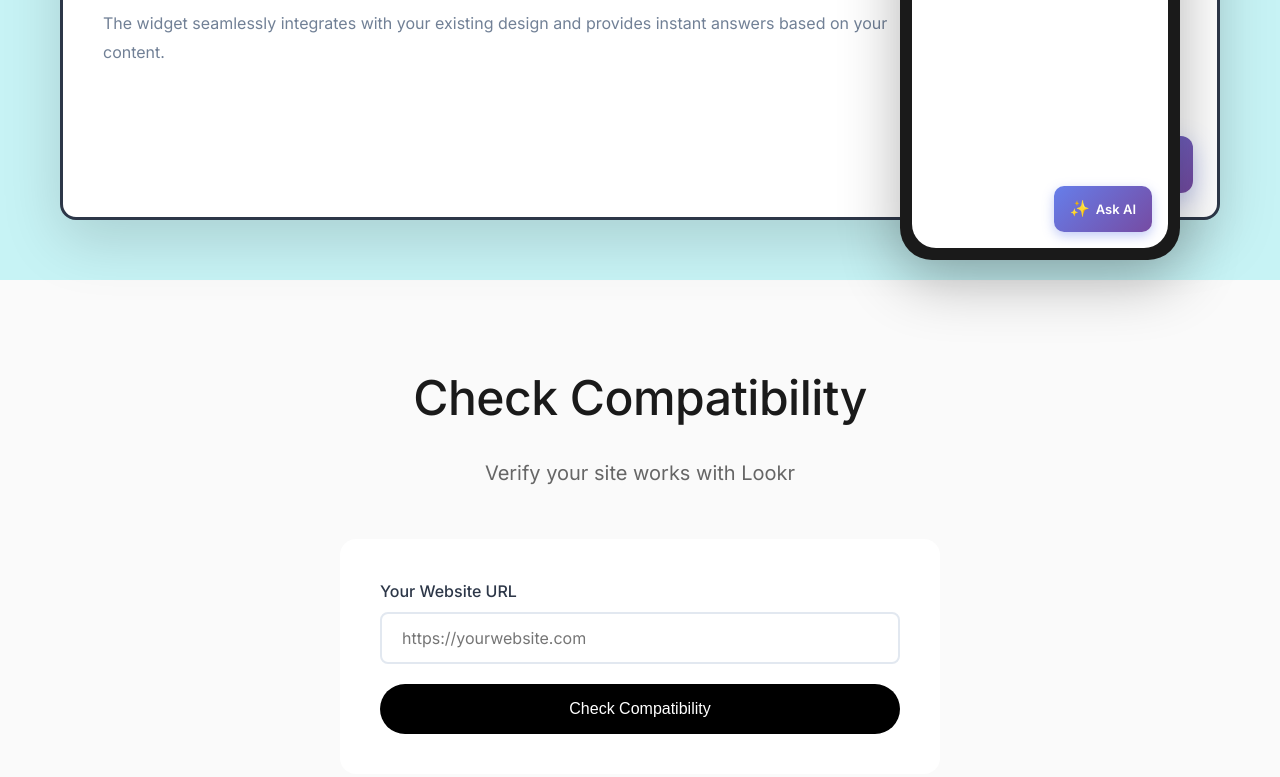
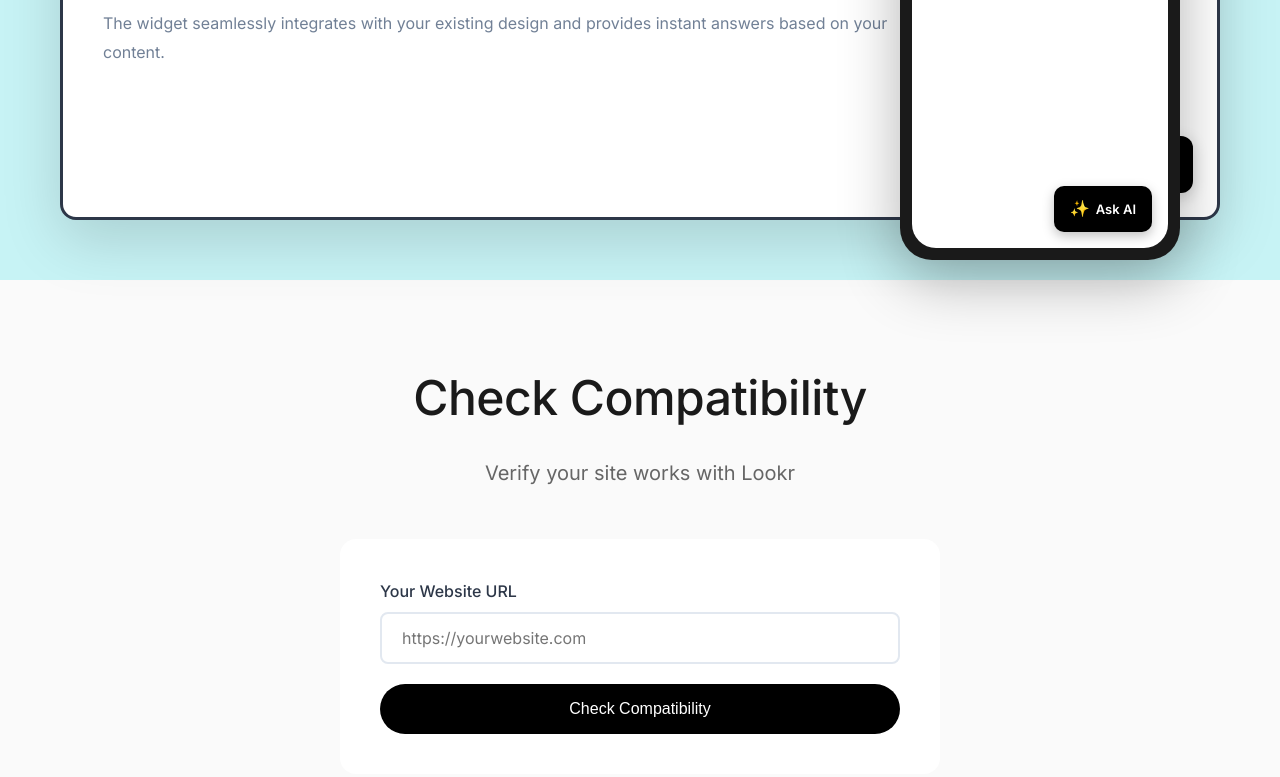
Before and after one commit to tadivirtual/lookr-backend, a website: page index.html in a window 1280 px wide. Shown: the part 797-1574 px from the top of the page. Drawn offline with Linux system fonts and the light colour scheme; a script that the page names is missing.

Commit message:
Update index.html

```diff
--- a/index.html
+++ b/index.html
@@ -227,7 +227,7 @@
       position: absolute;
       bottom: 24px;
       right: 24px;
-      background: linear-gradient(135deg, #667eea 0%, #764ba2 100%);
+      background: #000000;
       border-radius: 12px;
       padding: 14px 20px;
       display: flex;
@@ -236,9 +236,9 @@
       font-size: 15px;
       font-weight: 600;
       color: white;
-      box-shadow: 0 8px 24px rgba(102, 126, 234, 0.4);
+      box-shadow: 0 4px 16px rgba(0, 0, 0, 0.2);
       cursor: pointer;
-      transition: transform 0.3s;
+      transition: all 0.3s;
     }
 
     .widget-button:hover {
@@ -295,7 +295,7 @@
       position: absolute;
       bottom: 16px;
       right: 16px;
-      background: linear-gradient(135deg, #667eea 0%, #764ba2 100%);
+      background: #000000;
       border-radius: 10px;
       padding: 10px 16px;
       display: flex;
@@ -304,7 +304,7 @@
       font-size: 13px;
       font-weight: 600;
       color: white;
-      box-shadow: 0 4px 12px rgba(102, 126, 234, 0.4);
+      box-shadow: 0 4px 12px rgba(0, 0, 0, 0.25);
     }
 
     /* Demo Section */
```
